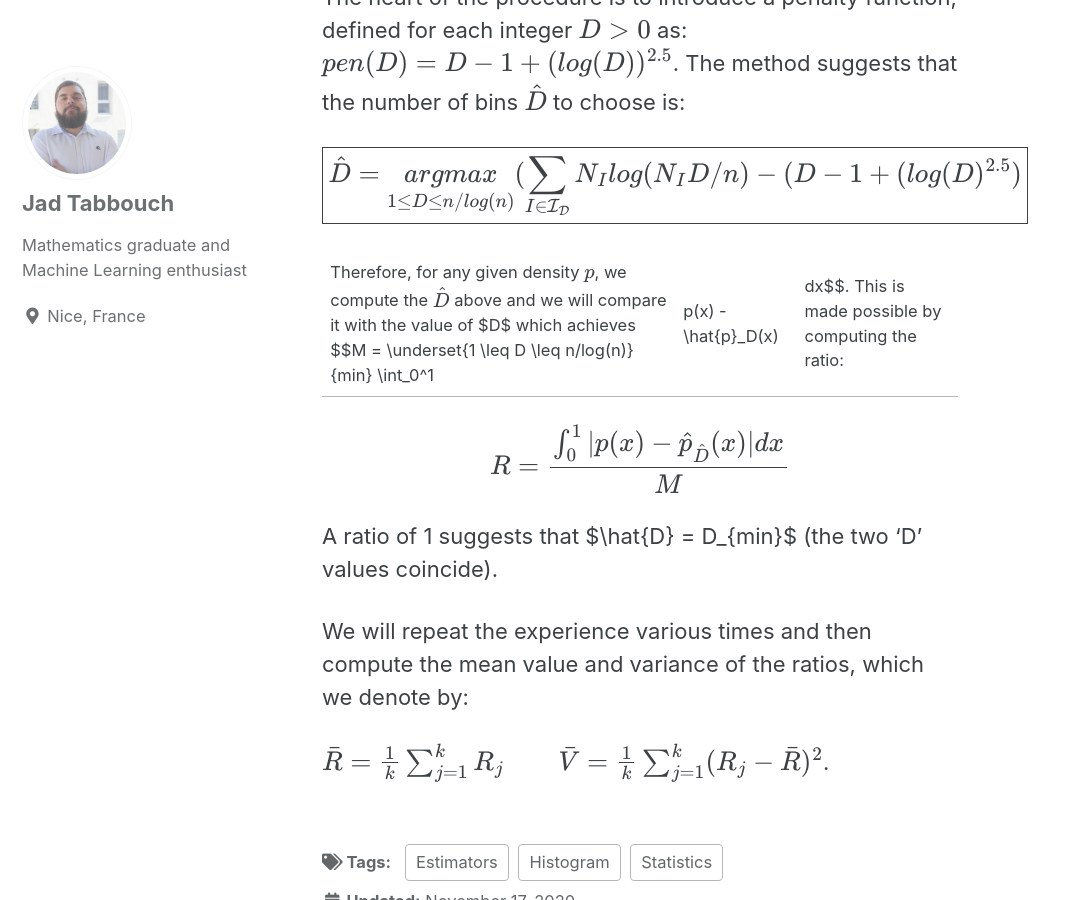
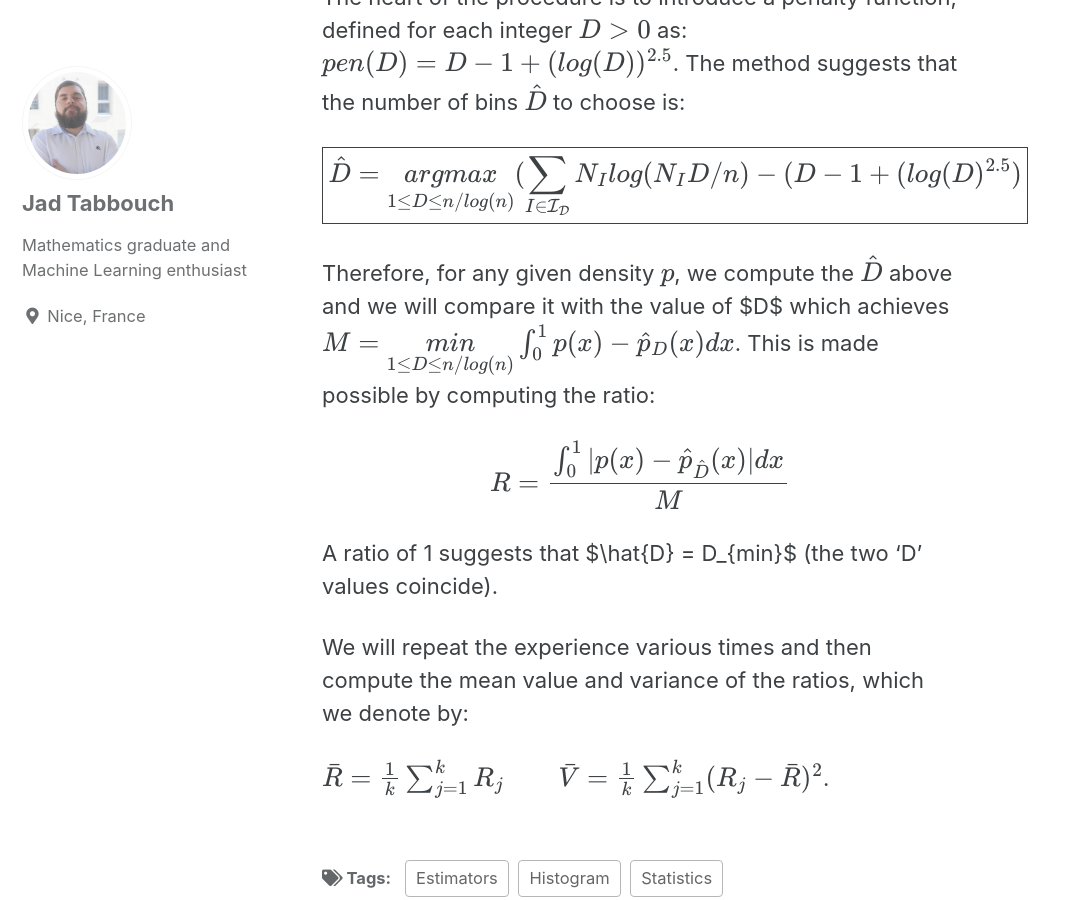
Before and after one commit to jad-tab/jad-tab.github.io, a Jekyll site: the page built from _posts/2020-01-03-Histograms.md, in a window 1280 px wide and 900 px high, scrolled down 3050 px. Shown: the whole window, without its empty margins (0-1068 px from the left). Built offline with Jekyll 4.4.1, drawn with Linux system fonts in a browser that asks for light colours; cached includes are drawn as plain includes; formulas are drawn with MathJax 3.

```diff
--- a/_posts/2020-01-03-Histograms.md
+++ b/_posts/2020-01-03-Histograms.md
@@ -62,7 +62,7 @@ $$pen(D) = D - 1 + (log(D))^{2.5}$$. The method suggests that the number of bins
 
 $$\boxed{\hat{D} = \underset{1 \leq D \leq n/log(n)}{argmax} (\sum_{I \in \mathcal{I_D}} N_I log(N_I D/n) - (D - 1 + (log(D)^{2.5})}$$
 
-Therefore, for any given density $$p$$, we compute the $$\hat{D}$$ above and we will compare it with the value of $D$ which achieves $$M = \underset{1 \leq D \leq n/log(n)}{min} \int_0^1 |p(x) - \hat{p}_D(x)|dx$$. This is made possible by computing the ratio:
+Therefore, for any given density $$p$$, we compute the $$\hat{D}$$ above and we will compare it with the value of $D$ which achieves $$M = \underset{1 \leq D \leq n/log(n)}{min} \int_0^1 p(x) - \hat{p}_D(x)dx$$. This is made possible by computing the ratio:
 
 $$R = \frac{\int_0^1|p(x) - \hat{p}_{\hat{D}}(x)|dx}{M}$$
 
```
